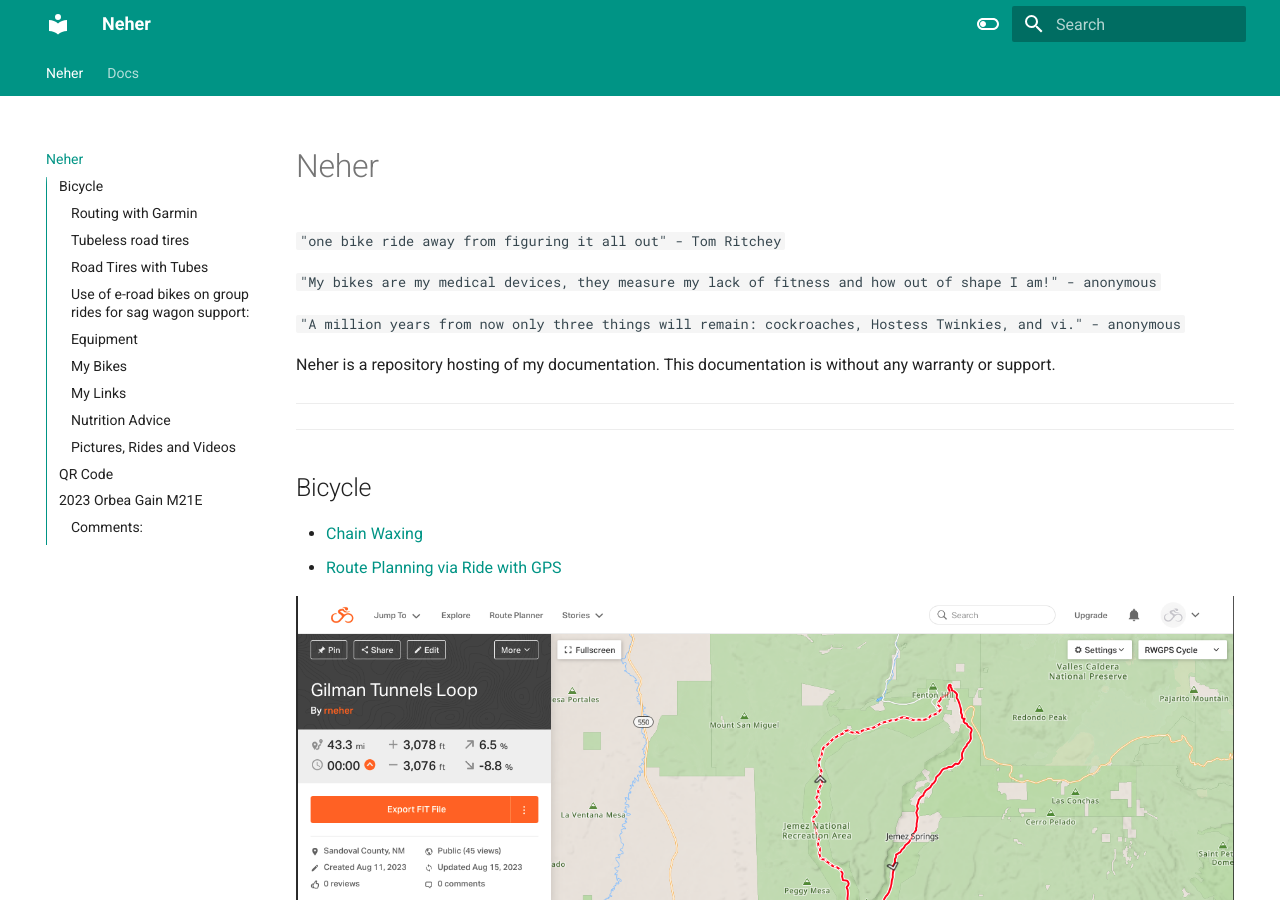
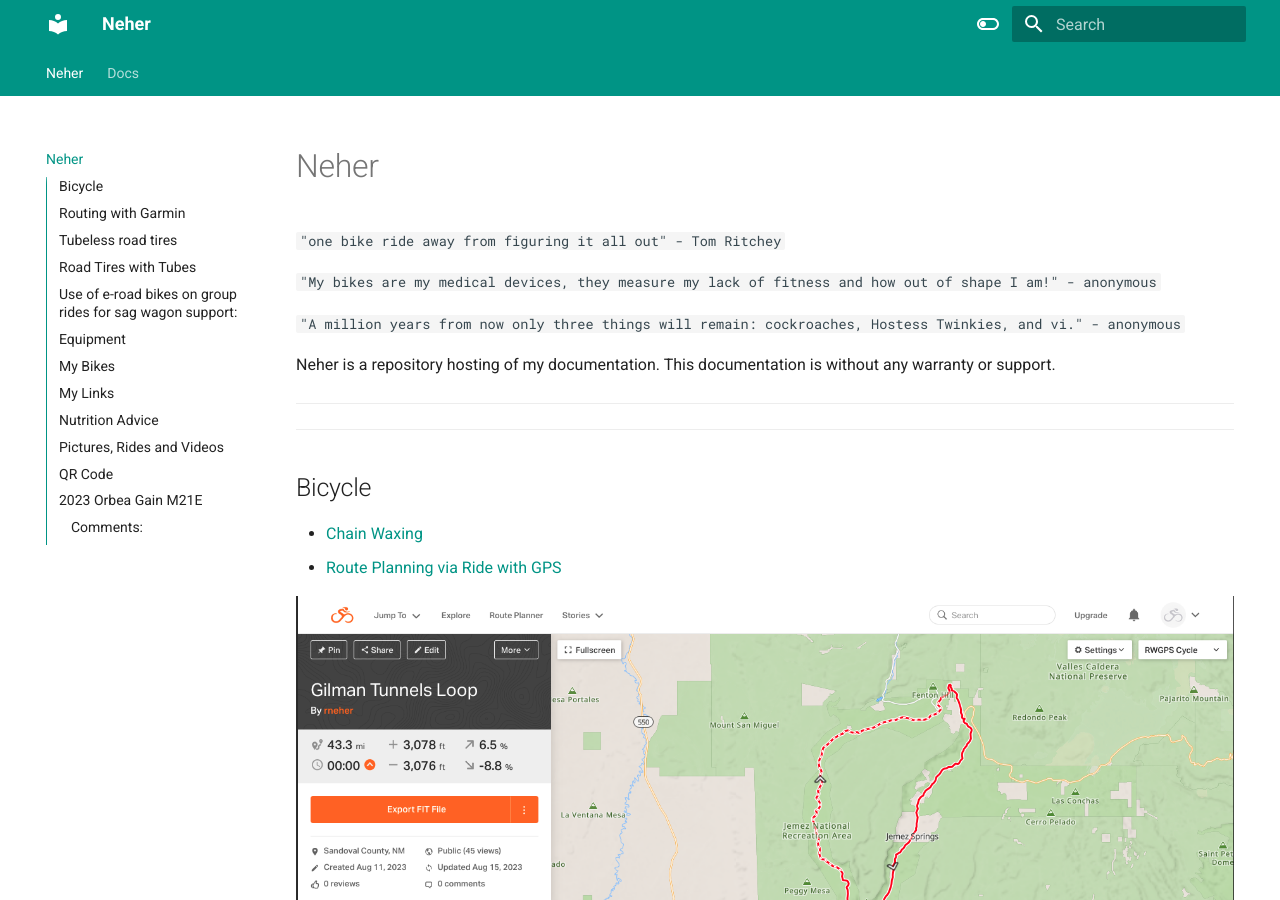
Before and after one commit to rneher-igel/Neher, an MkDocs documentation site: the page built from docs/index.md, in a window 1280 px wide and 900 px high. Built offline with MkDocs 1.6.1 and Material for MkDocs 9.7.7, drawn with Linux system fonts in a browser that asks for light colours.

Commit message:
formatting

```diff
--- a/docs/index.md
+++ b/docs/index.md
@@ -38,7 +38,11 @@
 
 ![image02](Docs/Images/wandrer-2023-nm.png)
 
-### Routing with Garmin
+-----
+
+-----
+
+## Routing with Garmin
 
 **NOTE:** [Manage and Update Your Garmin Device](https://www.garmin.com/en-US/software/express)
 
@@ -52,8 +56,11 @@
 - Additional notes can be found in [Garmin Edge 540 - Courses](https://www8.garmin.com/manuals/webhelp/GUID-17DE938E-466A-4746-BDBF-7A6FC1B3A32C/EN-US/GUID-7416CBA5-CEA0-45A5-B7D8-4D9B36419E6B.html)
 - Additional notes can be found in [Garmin Edge 840 - Courses](https://www8.garmin.com/manuals/webhelp/GUID-16B12CFE-F96E-4DE9-9F5F-8C4A5936D3B9/EN-US/GUID-7416CBA5-CEA0-45A5-B7D8-4D9B36419E6B.html)
 
+-----
 
-### Tubeless road tires
+-----
+
+## Tubeless road tires
 
 - As with any tech, shifting (friction vs. indexed) or brakes (rim vs. disc), tubeless road tires require some education and practice on setup, maintenance (monitor and add sealant as needed), and how to fix on the road and at home. All of my bikes are now tubeless except for one road bike that does not have tubeless ready rims. On that road bike I use tubes with removable valve cores and put Stans sealant in the tubes.
 
@@ -62,7 +69,11 @@
 ![image05](Docs/Images/bacon_strip-01.png)
 ![image06](Docs/Images/bacon_strip-02.png)
 
-### Road Tires with Tubes
+-----
+
+-----
+
+## Road Tires with Tubes
 
 - For my road bikes with tubes, I run Continental Gator Hardshell (28MM), tubes with removable valve cores, Stans sealant in the tubes, and 80 PSI pressure. I top off with Stans (1 oz) every couple of months. Over two years without a flat in New Mexico.
 
@@ -72,14 +83,22 @@
 - **Q:** Can I add sealant to my tubes or tubular tires?
 - **A:** Yes, if the tube or tubular has a removable valve core. If there are two opposing flat surfaces just below the top of the valve, you can use our valve tool to unthread the core and sealant can be installed. We recommend injecting 1-2 ounces (30-60ml) of sealant into tubes or tubular tires. Sealant will not damage tubular tires.
 
-### Use of e-road bikes on group rides for sag wagon support:
+-----
+
+-----
+
+## Use of e-road bikes on group rides for sag wagon support:
 
 - Carries extra water, tubes, food, clothes, etc.
 - Drops back (on climbs, windy days) to pace dropped riders (mechanical / flats) back to the group
 - Does most of the pace setting on windy  segments / days
 - If just riding with a group of non e-assistance riders and not providing sag support then expect to use 8% of your battery per 40 miles
 
-### Equipment
+-----
+
+-----
+
+## Equipment
 
 - [Base layers](https://merino.tech/)
 - [Bike Chain Sleeve](http://www.whitelightningco.com/products/johnnys/chain-johnny)
@@ -102,7 +121,11 @@
 - [Tubeless Sealant](https://www.notubes.com/stan-s-tire-sealant-quart)
 - [Wool Cycling Jerseys](https://www.oregoncyclewear.com/woolcyclingjerseys.html)
 
-### My Bikes
+-----
+
+-----
+
+## My Bikes
 
 - [Bike Friday Super Pro](https://bikefriday.com/bike-models/)
 - [Borelais Crestone](https://fatbike.com/collections/crestone-builds/products/crestone-custom-sram)
@@ -110,7 +133,11 @@
 - [Orbea Oiz](https://www.orbea.com/us-en/bicycles/mountain/oiz/)
 - [Trek Émonda](https://www.trekbikes.com/us/en_US/emonda/)
 
-### My Links
+-----
+
+-----
+
+## My Links
 
 - [BBBike Garmin Custom Map Extracts](https://extract.bbbike.org/garmin.html)
 - [Bicycle Rolling Resistance](https://www.bicyclerollingresistance.com/)
@@ -139,11 +166,19 @@
 - [Replace Chain at 0.5% wear](Docs/Bicycle-Chain-Waxing.md#replace-chain-at-05-wear)
 - [Torque Specifications and Concepts](https://www.parktool.com/en-us/blog/repair-help/torque-specifications-and-concepts)
 
-### Nutrition Advice
+-----
+
+-----
+
+## Nutrition Advice
 
 - I would recommend a balanced intake of carbs, fatty acids and electrolytes with a hypotonic drink -- A beer and a packet of chips.
 
-### [Pictures, Rides and Videos](Docs/Pictures-and-Videos.md)
+-----
+
+-----
+
+## [Pictures, Rides and Videos](Docs/Pictures-and-Videos.md)
 
 ----------
 
```
